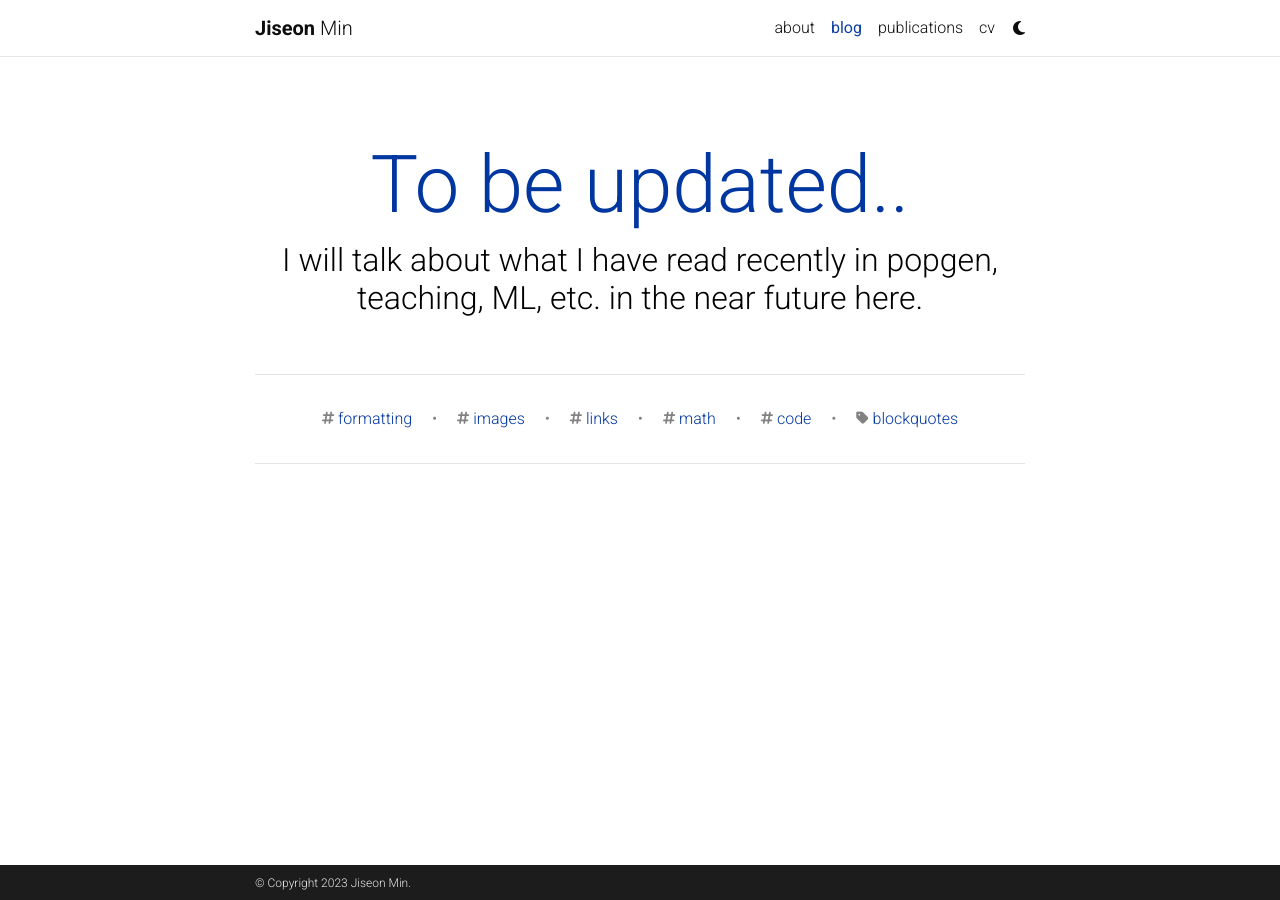
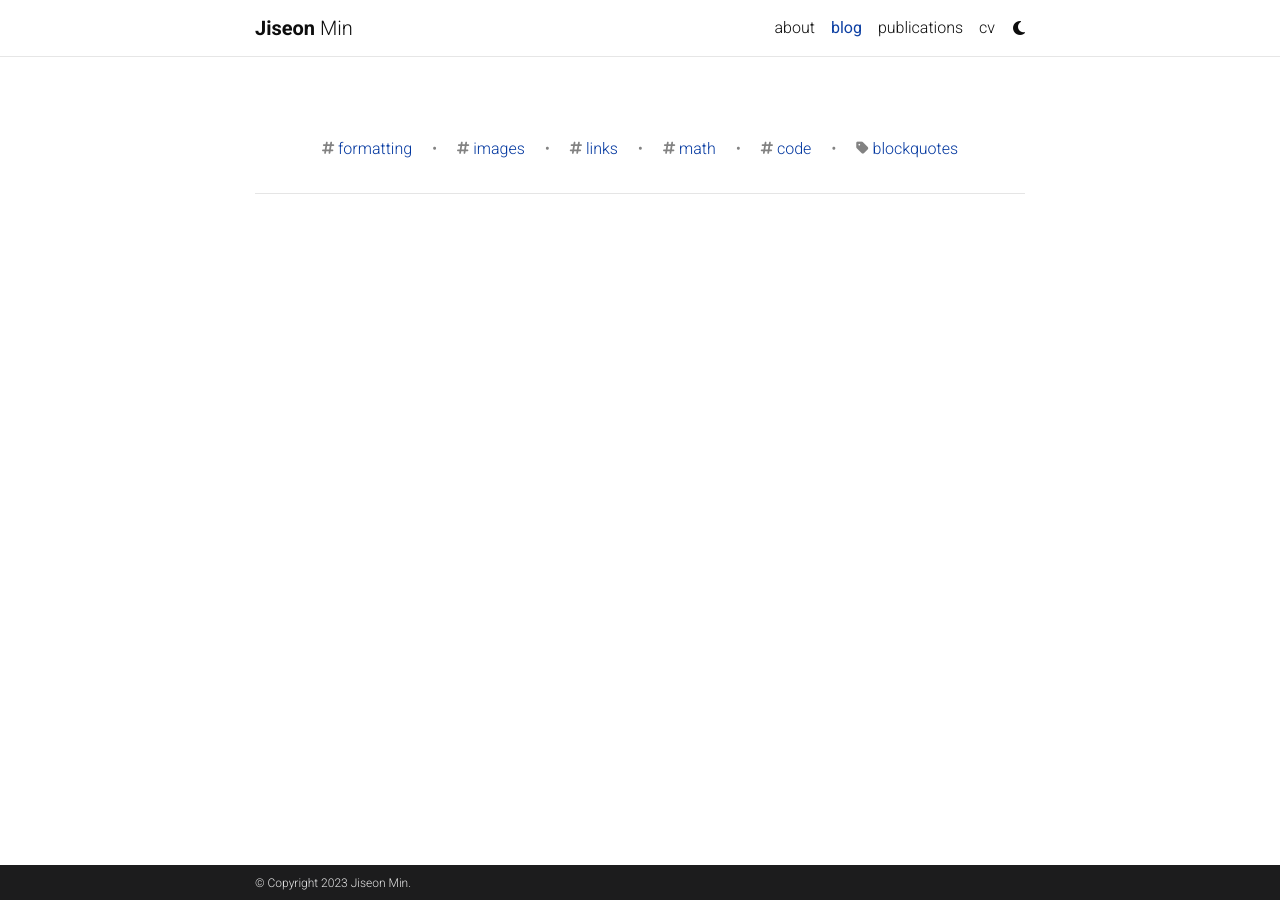
Before and after one commit to jiseonmin/jiseonmin.github.io, a Jekyll site: the page built from blog/index.html, in a window 1280 px wide. Built offline with Jekyll 4.4.1, drawn with Linux system fonts in a browser that asks for light colours; the list of posts is cut into pages by our own code; comment, search, counter and statistics services are not loaded; a style sheet for code colours, icons or effects is not loaded.

```diff
--- a/_config.yml
+++ b/_config.yml
@@ -120,9 +120,9 @@
 # Blog
 # -----------------------------------------------------------------------------
 
-blog_name: To be updated.. # blog_name will be displayed in your blog page
+blog_name:  # blog_name will be displayed in your blog page
 blog_nav_title: blog # your blog must have a title for it to be displayed in the nav bar
-blog_description: I will talk about what I have read recently in popgen, teaching, ML, etc. in the near future here.
+blog_description:
 permalink: /blog/:year/:title/
 
 # Pagination
```
